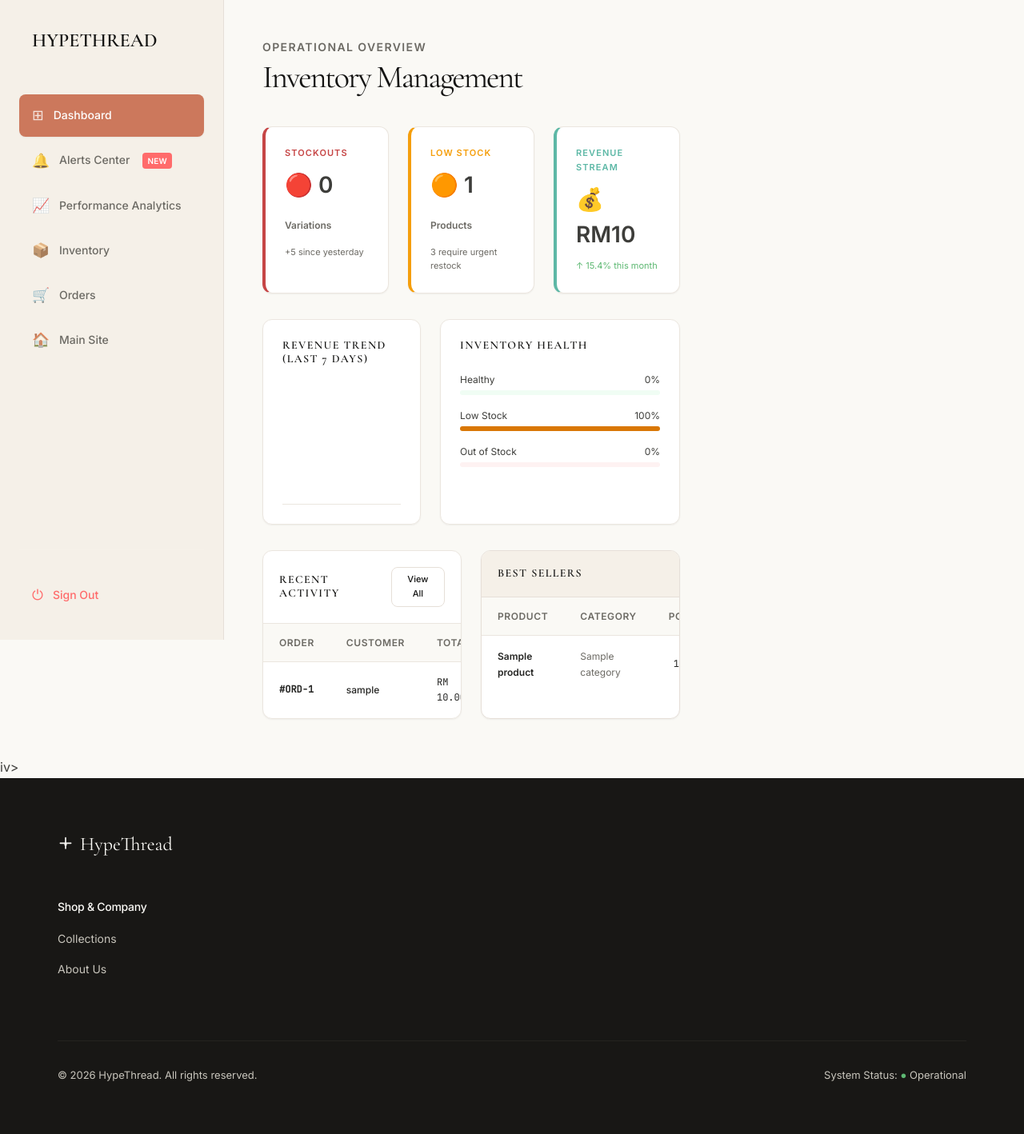
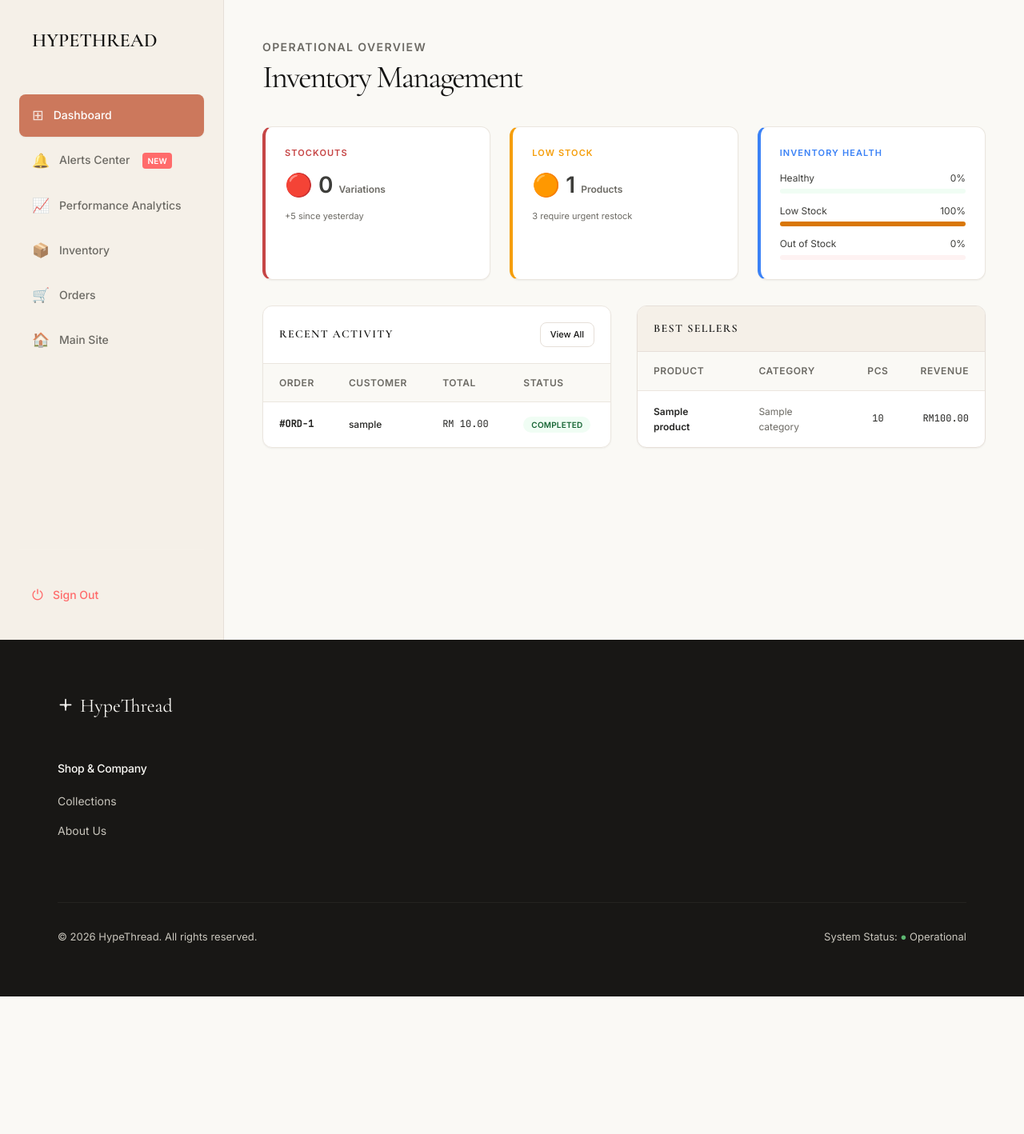
Before and after one commit to lryy78/fashion_store, a PHP site: page /fashion_store/manager/dashboard.php in a window 1280 px wide. Shown: the part 64-1482 px from the top of the page at 80% size. After the commit the page ends 1310 px from the top, so only its background shows below. Run offline with PHP 8.4, Linux system fonts and the light colour scheme; the visitor is signed in with stand-in values (Sample User, id 1); tables that the repository leaves empty hold one stand-in row (values such as "Sample post").

Commit message:
refactor(manager/dashboard): remove dummy trends and adjust layout
Removed hardcoded dummy KPI trend variables, unused sales trend query, and associated Revenue Stream card and Revenue Trend chart section that relied on non-functional placeholder data. Adjusted the dashboard grid from 2-column to single-column to fit the removed content, and renumbered remaining sections to fix the sequence. This cleanup removes dead code, simplifies the dashboard, and improves layout and organization.

```diff
--- a/manager/dashboard.php
+++ b/manager/dashboard.php
@@ -13,9 +13,6 @@ $range = $_GET['range'] ?? '7';
 $interval = "INTERVAL $range DAY";
 if ($range == 'month') $interval = "INTERVAL 1 MONTH";
 
-// KPI Trends (Dummy context for trend comparison, usually requires more complex window functions)
-$trend_rev = "+15.4%";
-$trend_orders = "+8%";
 
 // 1. Enhanced Alerts Logic (Compact summary)
 $urgent_alerts = $pdo->query("SELECT * FROM system_alerts WHERE is_read = 0 ORDER BY priority='critical' DESC, created_at DESC LIMIT 3")->fetchAll();
@@ -30,16 +27,16 @@ $health_out_pct = ($total_skus > 0) ? round(($health_out / $total_skus) * 100) :
 $health_low_pct = ($total_skus > 0) ? round(($health_low / $total_skus) * 100) : 0;
 $health_healthy_pct = 100 - $health_out_pct - $health_low_pct;
 
-// 3. Sales Trend (Last 7 Days)
-$sales_trend = $pdo->query("SELECT DATE(created_at) as date, SUM(total_amount) as daily_total FROM orders WHERE status NOT IN ('cancelled','refunded') AND created_at >= DATE_SUB(NOW(), INTERVAL 7 DAY) GROUP BY DATE(created_at) ORDER BY date ASC")->fetchAll(PDO::FETCH_KEY_PAIR);
 
-// 4. Recent Activity (Enhanced)
+//
+
+// 3. Recent Activity (Enhanced)
 $recent_orders = $pdo->query("SELECT o.*, u.username,
                              (SELECT SUM(quantity) FROM order_items WHERE order_id = o.id) as item_count
                              FROM orders o JOIN users u ON o.user_id = u.id
                              ORDER BY o.created_at DESC LIMIT 5")->fetchAll();
 
-// 5. Best Sellers (Enhanced with Category)
+// 4. Best Sellers (Enhanced with Category)
 $top_products = $pdo->query("SELECT p.name, c.name as category_name, SUM(oi.quantity) as total_sold, SUM(oi.price * oi.quantity) as total_revenue
                              FROM order_items oi
                              JOIN product_variations pv ON oi.variation_id = pv.id
@@ -67,7 +64,7 @@ include '../includes/header.php';
             </div>
         </div>
 
-        <div class="dashboard-split" style="grid-template-columns: 1fr 350px; gap: 32px; align-items: start;">
+        <div class="dashboard-split" style="grid-template-columns: 1fr; gap: 32px; align-items: start;">
             <div style="display: flex; flex-direction: column; gap: 32px;">
 
                 <!-- Compact Alerts Center -->
@@ -107,35 +104,9 @@ include '../includes/header.php';
                         <div style="font-size: 28px; font-weight: 600;">🟠 <?php echo $health_low; ?> <span style="font-size:12px; color:var(--colors-muted)">Products</span></div>
                         <div style="font-size: 11px; color: var(--colors-muted); margin-top: 8px;">3 require urgent restock</div>
                     </div>
-                    <div onclick="location.href='product_analytics.php'" class="surface-card" style="cursor:pointer; padding: 24px; border-left: 4px solid var(--colors-accent-teal);">
-                        <div style="font-size: 11px; font-weight: 700; color: var(--colors-accent-teal); text-transform: uppercase; letter-spacing: 0.1em; margin-bottom: 8px;">Revenue Stream</div>
-                        <div style="font-size: 28px; font-weight: 600;">💰 RM<?php echo number_format($pdo->query("SELECT SUM(total_amount) FROM orders WHERE status NOT IN ('cancelled','refunded')")->fetchColumn(), 0); ?></div>
-                        <div style="font-size: 11px; color: var(--colors-success); margin-top: 8px;">↑ 15.4% this month</div>
-                    </div>
-                </div>
-
-                <!-- Charts & Trends Section -->
-                <div style="display: grid; grid-template-columns: 1fr 300px; gap: 24px;">
-                    <div class="surface-card" style="padding: 24px;">
-                        <h3 style="font-size: 14px; font-weight: 700; margin-bottom: 24px; text-transform: uppercase; letter-spacing: 0.1em;">Revenue Trend (Last 7 Days)</h3>
-                        <div style="height: 150px; display: flex; align-items: flex-end; gap: 12px; padding-bottom: 20px; border-bottom: 1px solid var(--colors-hairline-soft);">
-                            <?php foreach ($sales_trend as $date => $total):
-                                $h = ($total > 0) ? min(100, ($total / 5000) * 100) : 5;
-                            ?>
-                                <div style="flex: 1; display: flex; flex-direction: column; align-items: center; gap: 8px; position: relative; group" class="chart-bar-container" onmouseover="this.querySelector('.tooltip').style.opacity='1'; this.querySelector('.bar').style.opacity='1'" onmouseout="this.querySelector('.tooltip').style.opacity='0'; this.querySelector('.bar').style.opacity='0.8'">
-                                    <div class="tooltip" style="position: absolute; bottom: 100%; left: 50%; transform: translateX(-50%); margin-bottom: 8px; background: var(--colors-ink); color: #fff; padding: 4px 8px; border-radius: 4px; font-size: 10px; font-family: var(--typography-code-font); opacity: 0; transition: opacity 0.2s; pointer-events: none; white-space: nowrap; z-index: 10;">
-                                        RM <?php echo number_format($total, 2); ?>
-                                    </div>
-                                    <div class="bar" style="width: 100%; height: <?php echo $h; ?>px; background: var(--colors-primary); border-radius: 4px 4px 0 0; opacity: 0.8; transition: opacity 0.2s;"></div>
-                                    <span style="font-size: 10px; color: var(--colors-muted);"><?php echo date('D', strtotime($date)); ?></span>
-                                </div>
-                            <?php endforeach; ?>
-                        </div>
-                    </div>
-
-                    <div class="surface-card" style="padding: 24px;">
-                        <h3 style="font-size: 14px; font-weight: 700; margin-bottom: 24px; text-transform: uppercase; letter-spacing: 0.1em;">Inventory Health</h3>
-                        <div style="display: flex; flex-direction: column; gap: 16px;">
+                    <div class="surface-card" style="padding: 24px; border-left: 4px solid #3b82f6;">
+                        <div style="font-size: 11px; font-weight: 700; color: #3b82f6; text-transform: uppercase; letter-spacing: 0.1em; margin-bottom: 8px;">Inventory Health</div>
+                        <div style="display: flex; flex-direction: column; gap: 12px; margin-top: 12px;">
                             <div>
                                 <div style="display: flex; justify-content: space-between; font-size: 12px; margin-bottom: 4px;">
                                     <span>Healthy</span>
@@ -167,8 +138,9 @@ include '../includes/header.php';
                     </div>
                 </div>
 
+
                 <!-- Side-by-Side Activity and Sellers -->
-                <div style="display: grid; grid-template-columns: 1fr 1fr; gap: 24px;">
+                <div style="display: grid; grid-template-columns: 1fr 1fr; gap: 32px;">
                     <!-- Recent Activity -->
                     <div class="table-container" style="margin: 0;">
                         <div style="padding: 20px; border-bottom: 1px solid var(--colors-hairline-soft); display: flex; justify-content: space-between; align-items: center;">
@@ -230,8 +202,7 @@ include '../includes/header.php';
                 </div>
             </div>
         </div>
-    </div>iv>
     </div>
-</div></div>
+</div>
 
 <?php include '../includes/footer.php'; ?>
```
